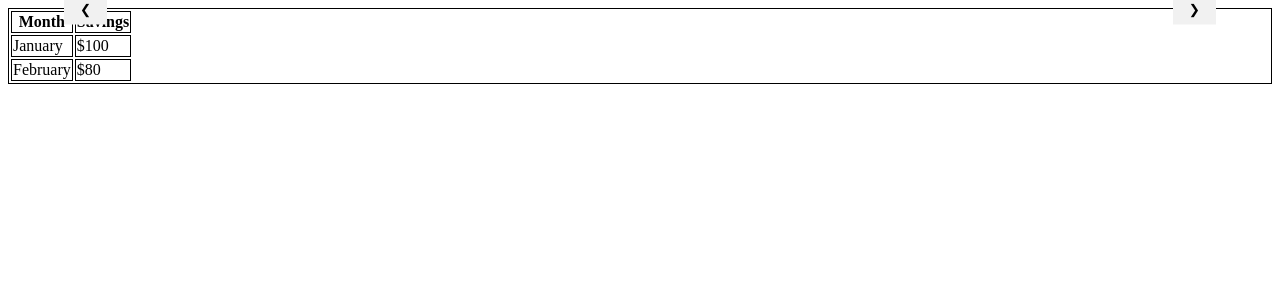
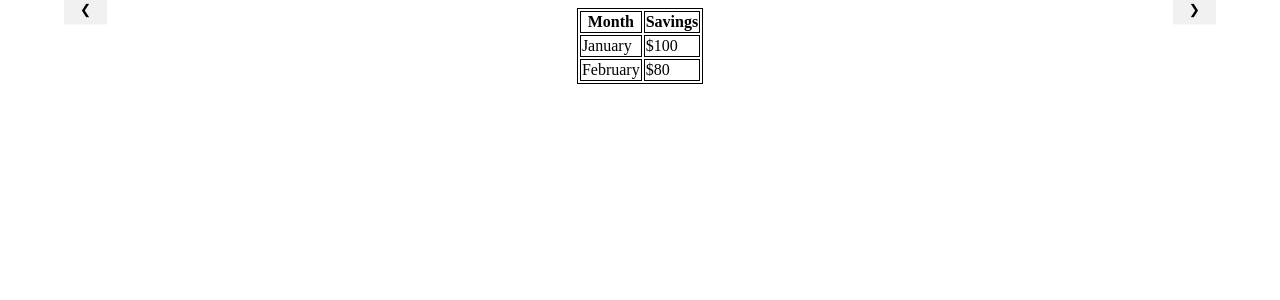
Before and after one commit to TreinoeDieta/Website, a Jekyll site: the page calendario/index.html, which Jekyll copies as it is, in a window 1280 px wide. Shown: the top 300 px of the page. Built offline with Jekyll 4.4.1, drawn with Linux system fonts in a browser that asks for light colours.

Commit message:
Update index.html

```diff
--- a/calendario/index.html
+++ b/calendario/index.html
@@ -15,7 +15,8 @@ table, th, td {
 </head>
 <body>
 <div class="w3-content w3-display-container">
-<table align="center" class="mySlides">
+<div class="mySlides">
+<table align="center">
   <tr>
     <th>Month</th>
     <th>Savings</th>
@@ -29,7 +30,7 @@ table, th, td {
     <td>$80</td>
   </tr>
 </table>
-    </div>
+    </div></div>
   <button class="w3-button w3-display-left" onclick="plusDivs(-1)">&#10094;</button>
     <button class="w3-button w3-display-right" onclick="plusDivs(1)">&#10095;</button>
 <script>
```
